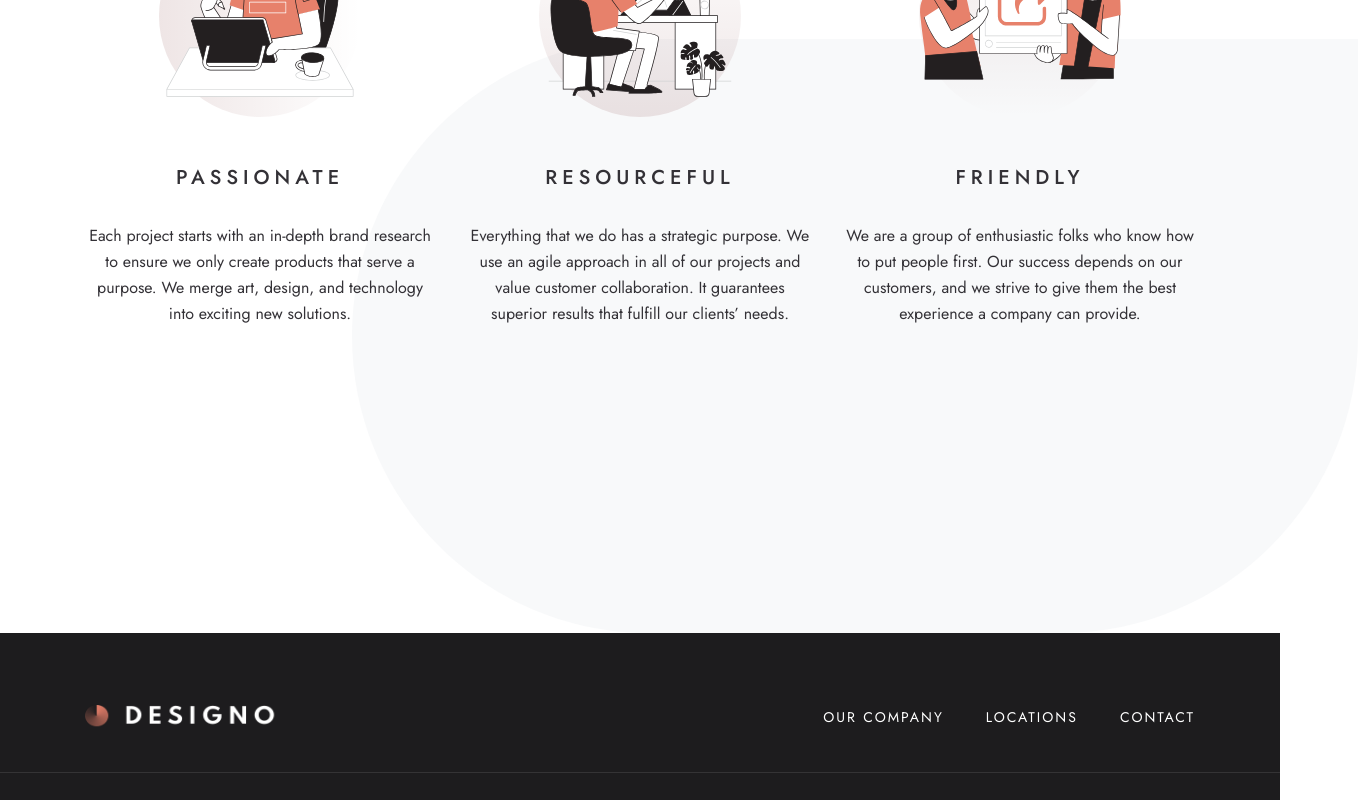
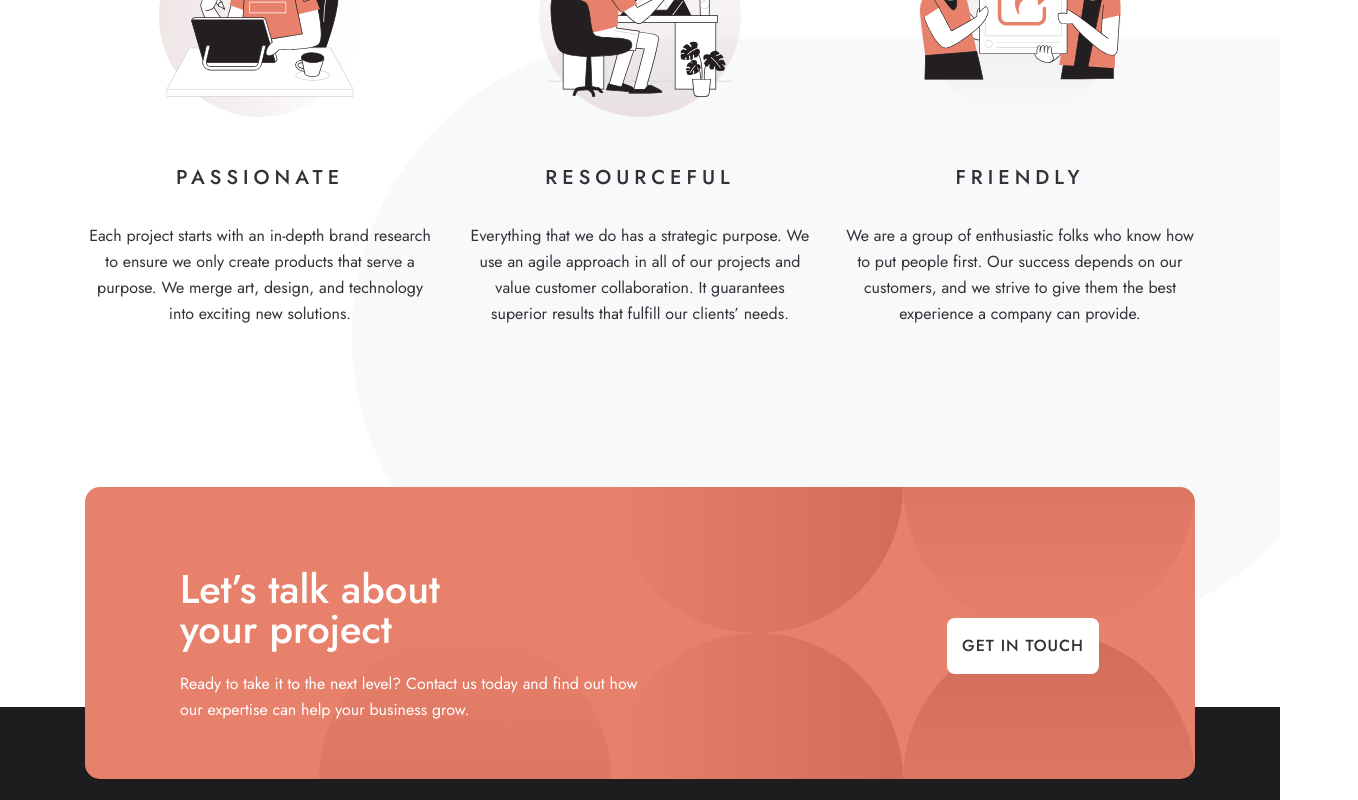
Before and after one commit to VillageR88/next-designo-multi-page-website, a Next.js app: page / in a window 1280 px wide. Shown: the part 1840-2640 px from the top of the page, 1358 px wide, since content can reach past the window. Built offline with nearby package versions, Linux system fonts and the light colour scheme.

Commit message:
Initial footer expansion Href tweaks
Signed-off-by: VillageR88 <villager88pl@gmail.com>

```diff
--- a/app/_lib/const.ts
+++ b/app/_lib/const.ts
@@ -1,7 +1,7 @@
 const navItems = [
-  { title: 'OUR COMPANY', href: 'about' },
-  { title: 'LOCATIONS', href: 'locations' },
-  { title: 'CONTACT', href: 'contact' },
+  { title: 'OUR COMPANY', href: '../about/' },
+  { title: 'LOCATIONS', href: '../locations/' },
+  { title: 'CONTACT', href: '../contact/' },
 ];
 
 export { navItems };
--- a/app/globals.css
+++ b/app/globals.css
@@ -15,3 +15,5 @@
 html {
   scroll-behavior: smooth;
 }
+
+/* Custom scrollbar styles */
--- a/app/layout.tsx
+++ b/app/layout.tsx
@@ -4,7 +4,6 @@ import { Jost } from 'next/font/google';
 import Image from 'next/image';
 import Link from 'next/link';
 import logoLight from '../public/assets/shared/desktop/logo-light.png';
-
 import logoDark from '../public/assets/shared/desktop/logo-dark.png';
 import { navItems } from './_lib/const';
 
@@ -30,7 +29,7 @@ export default function RootLayout({ children }: { children: React.ReactNode }):
         <meta property="og:image" content={undefined} />
       </head>
 
-      <body className={`${jost.variable} flex min-h-dvh flex-col overflow-x-clip font-jost`}>
+      <body className={`${jost.variable} flex min-h-dvh flex-col overflow-x-clip bg-white font-jost`}>
         <nav className="mt-[64px]">
           <div className="mx-auto flex w-full max-w-[69.375em] items-center justify-between">
             <Link aria-label="logo" href="../">
@@ -51,6 +50,26 @@ export default function RootLayout({ children }: { children: React.ReactNode }):
         </nav>
         {children}
         <footer className="mt-auto">
+          <div className="relative w-full">
+            <div className="mx-auto flex min-h-[292px] w-full max-w-[69.375em] items-center justify-between rounded-[15px] [background:no-repeat_100%_50%_url(../public/assets/shared/desktop/bg-pattern-call-to-action.svg)_#E7816B] [padding:72px_96px_46px_95px]">
+              <section className="flex max-w-[459px] flex-col gap-[22px]">
+                <h2 className="max-w-[268px] text-[40px] font-medium leading-[40px] text-white">
+                  Let’s talk about your project
+                </h2>
+                <p className="leading-[26px] text-white">
+                  Ready to take it to the next level? Contact us today and find out how our expertise can help your
+                  business grow.
+                </p>
+              </section>
+              <Link
+                className="flex min-h-[56px] w-full max-w-[152px] items-center justify-center rounded-[8px] bg-[#FFFFFF] font-medium tracking-[1px] text-[#333136]"
+                href="../contact/"
+              >
+                GET IN TOUCH
+              </Link>
+            </div>
+            <div className="absolute bottom-0 left-0 z-[-1] min-h-[72px] w-full bg-[#1D1C1E]" />
+          </div>
           <div className="relative min-h-[321px] bg-[#1D1C1E] py-[72px]">
             <div className="mx-auto flex min-h-[177px] w-full max-w-[69.375em] flex-col justify-between">
               <div className="flex w-full items-center justify-between">
--- a/app/page.tsx
+++ b/app/page.tsx
@@ -9,7 +9,7 @@ import Link from 'next/link';
 export default function Home(): JSX.Element {
   return (
     <>
-      <main className="mt-[67px] flex flex-col gap-[160px] [background:no-repeat_calc(50%-12.5em)_320px_url(../public/assets/shared/desktop/bg-pattern-leaf.svg)]">
+      <main className="mb-[-146px] mt-[67px] flex flex-col gap-[160px] [background:no-repeat_calc(50%-12.5em)_320px_url(../public/assets/shared/desktop/bg-pattern-leaf.svg)]">
         <div className="mx-auto flex min-h-[640px] w-full max-w-[69.375em] items-center rounded-[15px] pl-[95px] [background-color:#E7816B] [background-image:url(../public/assets/home/desktop/bg-pattern-hero-home.svg),url(../public/assets/home/desktop/image-hero-phone.png)] [background-position:right,calc(100%+5.5em)_-1.8em] [background-repeat:no-repeat] before:[transform:rotate(80deg)]">
           <div className="flex max-w-[540px] flex-col gap-[40px]">
             <section className="flex flex-col gap-[39px]">
@@ -63,7 +63,7 @@ export default function Home(): JSX.Element {
           ))}
         </div>
         {/* this first div will be for background container */}
-        <div className="relative min-h-[718px]">
+        <div className="relative min-h-[718px] overflow-x-clip">
           <Image
             alt=""
             role="presentation"
--- /dev/null
+++ b/app/web-design/page.tsx
@@ -0,0 +1,7 @@
+export default function Home(): JSX.Element {
+  return (
+    <>
+      <main></main>
+    </>
+  );
+}
```
